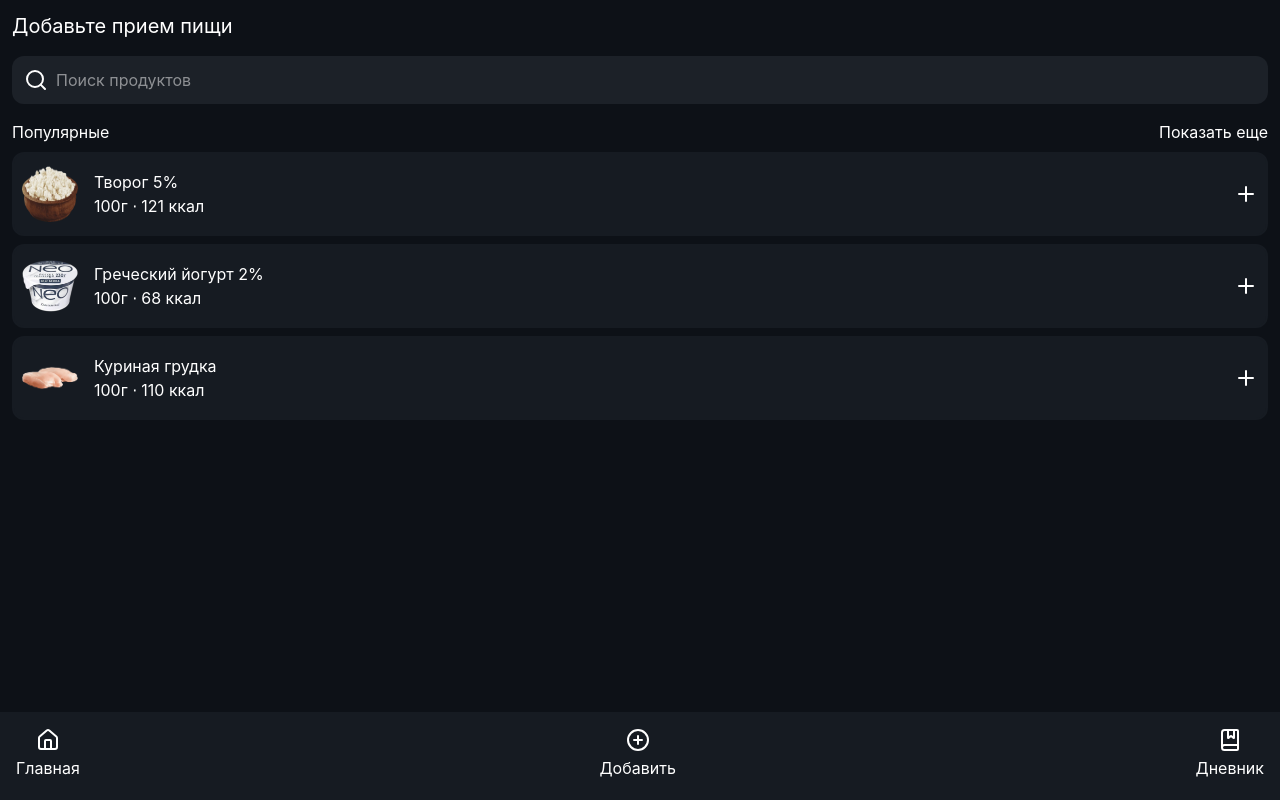
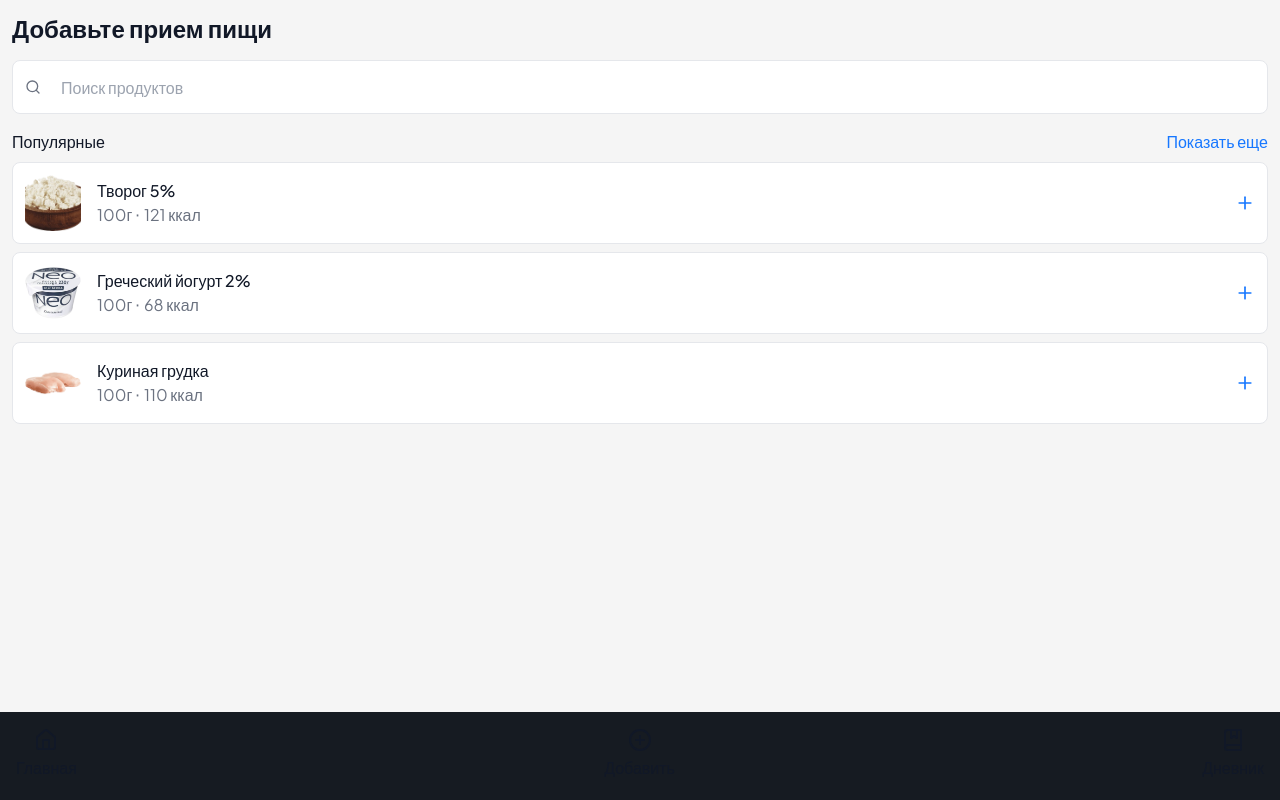
Before and after one commit to timurrc/Nutrition, a React (Vite) app: page /meal in a window 1280 px wide. Built offline with nearby package versions, Linux system fonts and the light colour scheme.

Commit message:
feat: meal screen restyle

```diff
--- a/index.html
+++ b/index.html
@@ -4,6 +4,12 @@
     <meta charset="UTF-8" />
     <link rel="icon" type="image/svg+xml" href="/nutrition.png" />
     <meta name="viewport" content="width=device-width, initial-scale=1.0" />
+    <link rel="preconnect" href="https://fonts.googleapis.com" />
+    <link rel="preconnect" href="https://fonts.gstatic.com" crossorigin />
+    <link
+      href="https://fonts.googleapis.com/css2?family=Plus+Jakarta+Sans:wght@400;500;600;700&display=swap"
+      rel="stylesheet"
+    />
     <title>Nutrition</title>
   </head>
   <body>
--- a/src/index.css
+++ b/src/index.css
@@ -4,23 +4,21 @@
 }
 
 body {
-  background: #0d1117;
-  color: #fff;
+  background: #f5f5f5;
+  color: #111827;
+  font-family: "Plus Jakarta Sans", sans-serif;
+  -webkit-font-smoothing: antialiased;
 }
 
-/* Стили для контейнера вынесены отдельно, чтобы избежать конфликтов v4 */
 html,
 body,
 #root,
 #__next {
-  scrollbar-width: none; /* Для Firefox Mobile */
-  -ms-overflow-style: none; /* Для старых Windows/Edge устройств */
-
-  /* Плавный мобильный скролл (критично для iOS) */
+  scrollbar-width: none;
+  -ms-overflow-style: none;
   -webkit-overflow-scrolling: touch;
 }
 
-/* 2. Скрытие для всех WebKit-браузеров (Safari на iOS, Chrome на Android) */
 html::-webkit-scrollbar,
 body::-webkit-scrollbar,
 #root::-webkit-scrollbar,
@@ -28,10 +26,9 @@ body::-webkit-scrollbar,
   display: none !important;
   width: 0 !important;
   height: 0 !important;
-  background: transparent !important; /* Убирает возможные фантомные треки */
+  background: transparent !important;
 }
 
-/* 3. Если у вас используется отдельный блок со скроллом внутри PWA */
 .scroll-container {
   overflow: auto;
   scrollbar-width: none;
--- a/src/screens/Meal.tsx
+++ b/src/screens/Meal.tsx
@@ -39,21 +39,24 @@ export const Meal = () => {
   };
   return (
     <Container>
-      <h2 className="text-xl mb-4">Добавьте прием пищи</h2>
-      <div className="mb-4 bg-[#1C2128] px-4 py-3 rounded-xl relative">
-        <Search className="w-8 absolute top-3 ml-2 left-0" />
+      <h2 className="mb-4 text-2xl font-semibold text-[#111827]">
+        Добавьте прием пищи
+      </h2>
+      <div className="relative mb-4 rounded-lg border border-[#e5e7eb] bg-white px-4 py-2">
+        <Search className="absolute left-3 top-1/2 size-4 -translate-y-1/2 text-[#6b7280]" />
         <input
           type="text"
           placeholder="Поиск продуктов"
-          className="w-full ml-7 outline-none"
+          className="h-9 w-full bg-transparent pl-8 outline-none placeholder:text-[#9ca3af]"
           value={search}
           onChange={(e) => setSearch(e.target.value)}
         />
       </div>
-      <div className="flex flex-col gap-2 mb-4">
+      <div className="mb-4 flex flex-col gap-2">
         <div className="flex justify-between">
-          <p>Популярные</p>
+          <p className="font-medium text-[#111827]">Популярные</p>
           <p
+            className="cursor-pointer text-[#1677ff]"
             onClick={() => {
               setFull(!full);
             }}
@@ -65,69 +68,72 @@ export const Meal = () => {
           <div
             onClick={() => setPickedId(item.id)}
             key={item.id}
-            className={`px-2 py-3 w-full rounded-xl flex justify-between items-center ${pickedId === item.id ? "border-2 border-[#2A313C] bg-[#1C2128]" : "border-2 border-[#161B22] bg-[#161B22]"}`}
+            className={`flex w-full cursor-pointer items-center justify-between rounded-lg border px-3 py-3 transition-colors ${pickedId === item.id ? "border-[#1677ff] bg-[#fafafa] ring-2 ring-[#1677ff]/10" : "border-[#e5e7eb] bg-white hover:border-[#1677ff]/40"}`}
           >
-            <div className="flex gap-4 items-center">
+            <div className="flex items-center gap-4">
               <img
                 src={item.image}
                 alt={item.title}
-                className="w-14 h-14"
+                className="h-14 w-14 rounded-lg object-cover"
                 loading="lazy"
               />
               <div className="flex flex-col items-start">
-                <p>{item.title}</p>
-                <div className="flex items-center gap-1">
+                <p className="font-medium text-[#111827]">{item.title}</p>
+                <div className="flex items-center gap-1 text-[#6b7280]">
                   <p>{item.per}г ⋅</p>
-                  <p className="">{item.calories} ккал</p>
+                  <p>{item.calories} ккал</p>
                 </div>
               </div>
             </div>
-            <Plus />
+            <Plus className="text-[#1677ff]" size={20} />
           </div>
         ))}
       </div>
       {selectedFood && (
-        <Card className="flex flex-col gap-6 bg-[#161B22] px-2 py-3 rounded-xl">
-          <div className="flex justify-between w-full items-center">
-            <div className="flex gap-4 items-center">
+        <Card className="flex flex-col gap-6 rounded-lg border border-[#e5e7eb] bg-white px-4 py-4 shadow-sm">
+          <div className="flex w-full items-center justify-between">
+            <div className="flex items-center gap-4">
               <img
                 src={selectedFood.image}
-                className="w-19 h-18"
+                className="h-18 w-19 rounded-lg object-cover"
                 alt={selectedFood.title}
                 loading="lazy"
               />
               <div className="flex flex-col items-start">
-                <p>{selectedFood.title}</p>
-                <div className="flex items-center gap-1">
+                <p className="font-medium text-[#111827]">{selectedFood.title}</p>
+                <div className="flex items-center gap-1 text-[#6b7280]">
                   <p>{selectedFood.per}г ⋅</p>
-                  <p className="">{selectedFood.calories} ккал</p>
+                  <p>{selectedFood.calories} ккал</p>
                 </div>
               </div>
             </div>
             {/* <Star className="text-gray-300 w-14" /> */}
           </div>
-          <div className="flex justify-between items-center gap-2">
+          <div className="flex items-center justify-between gap-2">
             <div className="flex flex-col text-center">
-              <p>Белки</p>
-              <p className="text-[#67E8A5]">{selectedFood.protein}</p>
+              <p className="text-sm text-[#6b7280]">Белки</p>
+              <p className="font-semibold text-[#1677ff]">{selectedFood.protein}</p>
             </div>
             <div className="flex flex-col text-center">
-              <p>Жиры</p> <p className="text-[#FFB84D]">{selectedFood.fat}</p>
+              <p className="text-sm text-[#6b7280]">Жиры</p>
+              <p className="font-semibold text-[#d97706]">{selectedFood.fat}</p>
             </div>
             <div className="flex flex-col text-center">
-              <p>Углеводы</p>
-              <p className="text-[#A78BFA]">{selectedFood.carbs}</p>
+              <p className="text-sm text-[#6b7280]">Углеводы</p>
+              <p className="font-semibold text-[#8b5cf6]">{selectedFood.carbs}</p>
             </div>
             <div className="flex flex-col text-center">
-              <p>Калории</p>
-              <p className="text-[#2ecc71]">{selectedFood.calories} ккал</p>
+              <p className="text-sm text-[#6b7280]">Калории</p>
+              <p className="font-semibold text-[#1677ff]">
+                {selectedFood.calories} ккал
+              </p>
             </div>
           </div>
           <select
             name="mealType"
             id="mealTypeList"
             onChange={(e) => setSelect(e.target.value as MealType)}
-            className="w-full min-w-full bg-[#1C2128] px-4 py-4 rounded-xl outline-none border border-[#2A313C]"
+            className="h-11 w-full min-w-full rounded-lg border border-[#e5e7eb] bg-white px-4 outline-none transition-colors focus:border-[#1677ff] focus:ring-2 focus:ring-[#1677ff]/10"
           >
             <option value="breakfast">Завтрак</option>
             <option value="lunch">Обед</option>
@@ -135,7 +141,7 @@ export const Meal = () => {
             <option value="snack">Перекус</option>
           </select>
           <button
-            className="bg-[#7FE35B] text-black text-center py-4 rounded-xl"
+            className="h-11 rounded-lg bg-[#1677ff] py-2 text-center font-medium text-white shadow-sm transition-colors hover:bg-[#4096ff]"
             onClick={() => handleUpdateMeal()}
           >
             Добавить в дневник
```
